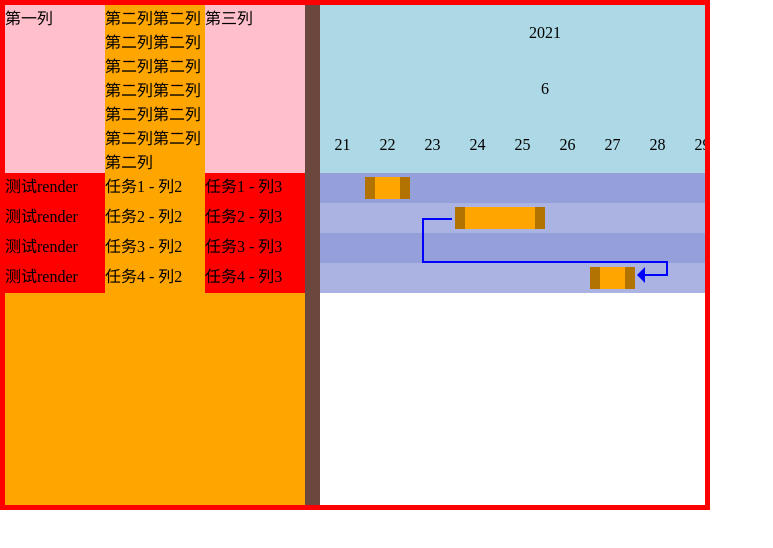
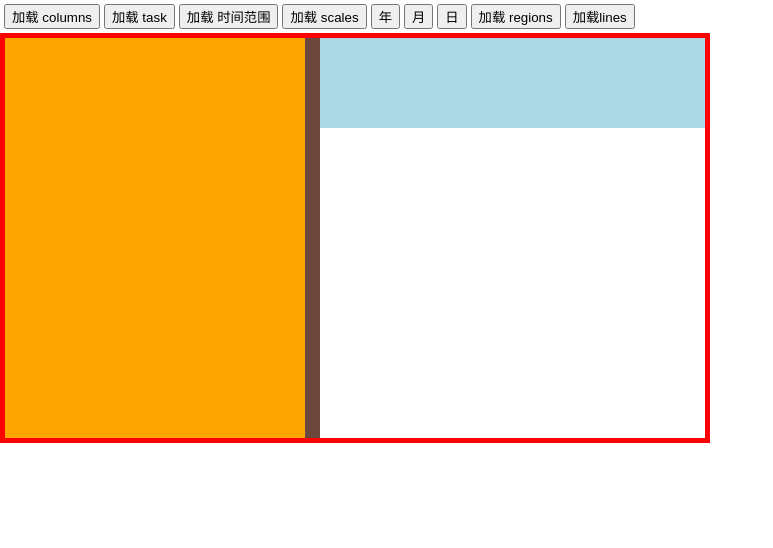
Before and after one commit to sharp08/vue2-components-cli, a Vue app: page / in a window 1280 px wide. Shown: the top 548 px of the page, without its empty margins (0-773 px from the left). Built offline with nearby package versions, Linux system fonts and the light colour scheme.

Commit message:
添加 demo，准备私有化 taskList 数据

```diff
--- a/src/App.vue
+++ b/src/App.vue
@@ -1,18 +1,16 @@
 <template>
   <div class="wrap">
-    <div class="gantt-demo-container">
-      <MyGantt />
-    </div>
+    <MyGanttDemo />
   </div>
 </template>
 
 <script>
-import MyGantt from "./components/MyGantt";
+import MyGanttDemo from "./components/MyGantt/Demo.vue";
 
 export default {
   name: "App",
   components: {
-    MyGantt,
+    MyGanttDemo,
   },
   data() {
     return {};
@@ -26,11 +24,4 @@ export default {
 body {
   margin: 0;
 }
-.wrap {
-  .gantt-demo-container {
-    height: 500px;
-    width: 700px;
-    border: 5px solid red;
-  }
-}
 </style>
--- /dev/null
+++ b/src/components/MyGantt/Demo.vue
@@ -0,0 +1,233 @@
+<template>
+  <div class="gantt-demo-container">
+    <div class="tool-bar">
+      <!-- <button @click="load">加载后台数据</button> -->
+      <button @click="loadColumns">加载 columns</button>
+      <button @click="loadTasks">加载 task</button>
+      <button @click="loadDate">加载 时间范围</button>
+      <button @click="loadScales">加载 scales</button>
+      <button @click="changeScales('year')" :style="styles('year')">年</button>
+      <button @click="changeScales('month')" :style="styles('month')">
+        月
+      </button>
+      <button @click="changeScales('day')" :style="styles('day')">日</button>
+      <button @click="loadRegions">加载 regions</button>
+      <button @click="loadLines">加载lines</button>
+    </div>
+    <div class="display-container">
+      <MyGantt
+        :startDate="startDate"
+        :endDate="endDate"
+        :scales="scales"
+        :taskList="taskList"
+        :lines="lines"
+        :columns="columns"
+        :regions="regions"
+      />
+    </div>
+  </div>
+</template>
+
+<script>
+import MyGantt from "./index";
+
+export default {
+  name: "GanttDemo",
+  data() {
+    return {
+      startDate: "",
+      endDate: "",
+      // 左侧任务列
+      columns: [],
+      // 维度
+      scales: [],
+      // 任务列表
+      taskList: [],
+      // 甘特图时间段
+      regions: [],
+      // 连接线
+      lines: [],
+    };
+  },
+  computed: {},
+  created() {},
+  mounted() {},
+  watch: {},
+  methods: {
+    load() {
+      this.loadColumns();
+      this.loadDate();
+      this.loadScales();
+      this.loadTasks();
+      this.loadRegions();
+      this.loadLines();
+    },
+    loadColumns() {
+      this.columns = [
+        {
+          text: "第一列",
+          key: "one",
+        },
+        {
+          text: "第二列第二列第二列第二列第二列第二列第二列第二列第二列第二列第二列第二列第二列第二列第二列第二列",
+          key: "two",
+        },
+        {
+          text: "第三列",
+          key: "three",
+          render: (h, params) => {
+            return h(
+              "button",
+              {
+                on: {
+                  click: () => {
+                    console.log(params);
+                  },
+                },
+              },
+              "aaa"
+            );
+          },
+        },
+      ];
+    },
+    loadDate() {
+      this.startDate = "2021-06-21";
+      this.endDate = "2021-06-30";
+    },
+    loadScales() {
+      this.scales = [
+        {
+          unit: "year",
+        },
+        {
+          unit: "month",
+        },
+        {
+          unit: "day",
+        },
+      ];
+    },
+    loadTasks() {
+      this.taskList = [
+        {
+          id: "1",
+          one: "任务1 - 列1",
+          two: "任务1 - 列2",
+          three: "任务1 - 列3",
+        },
+        {
+          id: "2",
+          one: "任务2 - 列1",
+          two: "任务2 - 列2",
+          three: "任务2 - 列3",
+        },
+        {
+          id: "3",
+          one: "任务3 - 列1",
+          two: "任务3 - 列2",
+          three: "任务3 - 列3",
+        },
+        {
+          id: "4",
+          one: "任务4 - 列1",
+          two: "任务4 - 列2",
+          three: "任务4 - 列3",
+        },
+      ];
+    },
+    loadRegions() {
+      this.regions = [
+        {
+          id: "a",
+          taskId: "1",
+          startDate: "2021-06-22",
+          endDate: "2021-06-23",
+        },
+        {
+          id: "b",
+          taskId: "2",
+          startDate: "2021-06-24",
+          endDate: "2021-06-26",
+        },
+        {
+          id: "d",
+          taskId: "4",
+          startDate: "2021-06-27",
+          endDate: "2021-06-28",
+        },
+      ];
+    },
+    loadLines() {
+      this.lines = [
+        // {
+        //   from: "a",
+        //   to: "d",
+        //   type: "start-start",
+        // },
+        // {
+        //   from: "a",
+        //   to: "d",
+        //   type: "end-end",
+        // },
+        {
+          from: "b",
+          to: "d",
+          type: "start-end",
+        },
+        // {
+        //   from: "b",
+        //   to: "d",
+        //   type: "end-start",
+        // },
+      ];
+    },
+    changeScales(unit) {
+      let temp = [...this.scales];
+      const idx = temp.findIndex((item) => item.unit === unit);
+      if (idx >= 0) {
+        temp.splice(idx, 1);
+      } else {
+        temp.push({ unit });
+      }
+      let r = [];
+      ["year", "month", "day"].forEach((str) => {
+        const o = temp.find((item) => item.unit === str);
+        if (o) {
+          r.push(o);
+        }
+      });
+      this.scales = [...r];
+    },
+    // 动态样式
+    styles(unit) {
+      const o = this.scales.find((item) => item.unit === unit);
+      if (o) {
+        return {
+          color: "red",
+          fontWeight: "bold",
+        };
+      }
+    },
+  },
+  components: {
+    MyGantt,
+  },
+};
+</script>
+
+<style scoped lang="less">
+.gantt-demo-container {
+  .tool-bar {
+    padding: 4px;
+    button {
+      margin-right: 4px;
+    }
+  }
+  .display-container {
+    height: 400px;
+    width: 700px;
+    border: 5px solid red;
+  }
+}
+</style>
--- /dev/null
+++ b/src/components/MyGantt/MyGantt.less
@@ -0,0 +1,25 @@
+#gantt-wrap {
+    display: flex;
+    height: 100%;
+    width: 100%;
+    position: relative;
+
+    .task-table {
+        background: orange;
+        flex-shrink: 0;
+        overflow: auto;
+        width: 300px;
+    }
+
+    .resize-handler {
+        width: 15px;
+        flex-shrink: 0;
+        background: rgb(107, 71, 62);
+        cursor: w-resize;
+    }
+
+    .gantt-table {
+        overflow: auto;
+        flex: 1;
+    }
+}
--- a/src/components/MyGantt/MyGantt.vue
+++ b/src/components/MyGantt/MyGantt.vue
@@ -3,7 +3,7 @@
     <TaskTable
       class="task-table"
       :columns="columns"
-      ref="aa"
+      ref="task-table"
       :taskList="taskList"
     />
     <div class="resize-handler"></div>
@@ -13,6 +13,7 @@
       :scales="scales"
       :taskList="taskList"
       :regions="regions"
+      ref="gantt-table"
       class="gantt-table"
       :lines="lines"
     />
@@ -25,113 +26,55 @@ import GanttTable from "./components/GanttTable";
 
 export default {
   name: "MyGantt",
-  props: {},
+  props: {
+    startDate: {
+      type: String,
+      required: true,
+    },
+    endDate: {
+      type: String,
+      required: true,
+    },
+    columns: {
+      type: Array,
+      required: true,
+    },
+    taskList: {
+      type: Array,
+      required: true,
+    },
+    scales: {
+      type: Array,
+      required: true,
+    },
+    regions: {
+      type: Array,
+      required: true,
+    },
+    lines: {
+      type: Array,
+      required: true,
+    },
+  },
   data() {
-    return {
-      startDate: "2021-06-21",
-      endDate: "2021-06-30",
-      // 左侧任务列
-      columns: [
-        {
-          text: "第一列",
-          key: "one",
-          render: (h) => {
-            return h("span", "测试render");
-          },
-        },
-        {
-          text: "第二列第二列第二列第二列第二列第二列第二列第二列第二列第二列第二列第二列第二列",
-          key: "two",
-        },
-        {
-          text: "第三列",
-          key: "three",
-        },
-      ],
-      // 维度
-      scales: [
-        {
-          unit: "year",
-        },
-        {
-          unit: "month",
-        },
-        {
-          unit: "day",
-        },
-      ],
-      // 任务列表
-      taskList: [
-        {
-          id: "1",
-          one: "任务1 - 列1",
-          two: "任务1 - 列2",
-          three: "任务1 - 列3",
-        },
-        {
-          id: "2",
-          one: "任务2 - 列1",
-          two: "任务2 - 列2",
-          three: "任务2 - 列3",
-        },
-        {
-          id: "3",
-          one: "任务3 - 列1",
-          two: "任务3 - 列2",
-          three: "任务3 - 列3",
-        },
-        {
-          id: "4",
-          one: "任务4 - 列1",
-          two: "任务4 - 列2",
-          three: "任务4 - 列3",
-        },
-      ],
-      // 甘特图时间段
-      regions: [
-        {
-          id: "a",
-          taskId: "1",
-          startDate: "2021-06-22",
-          endDate: "2021-06-23",
-        },
-        {
-          id: "b",
-          taskId: "2",
-          startDate: "2021-06-24",
-          endDate: "2021-06-26",
-        },
-        {
-          id: "d",
-          taskId: "4",
-          startDate: "2021-06-27",
-          endDate: "2021-06-28",
-        },
-      ],
-      // 连接线
-      lines: [
-        // {
-        //   from: "a",
-        //   to: "d",
-        //   type: "start-start",
-        // },
-        // {
-        //   from: "a",
-        //   to: "d",
-        //   type: "end-end",
-        // },
-        {
-          from: "b",
-          to: "d",
-          type: "start-end",
-        },
-        // {
-        //   from: "b",
-        //   to: "d",
-        //   type: "end-start",
-        // },
-      ],
-    };
+    return {};
+  },
+  mounted() {
+    // 监听 columns，用于动态设置甘特图表头高度
+    this.unwatch = this.$watch(
+      "columns",
+      () => {
+        // 需要动态保证左右两侧高度一致
+        this.$refs["gantt-table"].$refs[
+          "th"
+        ].style.height = `${this.$refs["task-table"].$refs["th"].clientHeight}px`;
+      },
+      { immediate: true }
+    );
+  },
+  beforeDestroy() {
+    this.unwatch();
+    this.unwatch = null;
   },
   components: {
     TaskTable,
@@ -141,28 +84,5 @@ export default {
 </script>
 
 <style scoped lang="less">
-#gantt-wrap {
-  display: flex;
-  height: 100%;
-  width: 100%;
-  position: relative;
-
-  .task-table {
-    background: orange;
-    flex-shrink: 0;
-    overflow: auto;
-    width: 300px;
-  }
-
-  .resize-handler {
-    width: 15px;
-    flex-shrink: 0;
-    background: rgb(107, 71, 62);
-    cursor: w-resize;
-  }
-  .gantt-table {
-    overflow: auto;
-    flex: 1;
-  }
-}
+@import url(./MyGantt.less);
 </style>
--- a/src/components/MyGantt/components/GanttTable/GanttTable.vue
+++ b/src/components/MyGantt/components/GanttTable/GanttTable.vue
@@ -75,9 +75,8 @@ export default {
   },
   data() {
     return {
-      // 用于渲染连接线
-      renderLines: [],
-      num: 0,
+      renderLines: [], // 用于渲染连接线
+      renderTaskList: [],
     };
   },
   computed: {
@@ -136,13 +135,30 @@ export default {
     },
   },
   mounted() {
-    // 需要动态保证左右两侧高度一致
-    this.$refs[
-      "th"
-    ].style.height = `${this.$parent.$refs["aa"].$refs["th"].clientHeight}px`;
+    // scales 发生变化 => 重新渲染 regions 和 lines
+    // regions 发生变化 => 重新渲染 regions 和 lines
+    // taskList 发生变化 => 重新渲染 regions 和 lines
+    // lines 发生变化 => 重新渲染 lines
 
+    this.unwatch = this.$watch(
+      () => {
+        return {
+          scales: this.scales,
+          renderRegions: this.renderRegions,
+          taskList: this.taskList,
+          lines: this.lines,
+        };
+      },
+      () => {
         this.renderRegionsFn();
-    this.renderLines = this.createRenderLines();
+        this.renderLines = this.renderLinesFn();
+      },
+      { immediate: true }
+    );
+  },
+  beforeDestroy() {
+    this.unwatch();
+    this.unwatch = null;
   },
   methods: {
     // 根据数据渲染 region
@@ -169,11 +185,15 @@ export default {
         this.$refs["resize_" + region.id][0].$el.style.width = w + "px";
       });
     },
-    createRenderLines() {
+    // 渲染连接线
+    renderLinesFn() {
       let r = [];
       this.lines.forEach((item) => {
-        const fromDom = this.$refs[`resize_${item.from}`][0].$el;
-        const toDom = this.$refs[`resize_${item.to}`][0].$el;
+        const fromRef = this.$refs[`resize_${item.from}`];
+        const toRef = this.$refs[`resize_${item.to}`];
+        if (fromRef && toRef) {
+          const fromDom = fromRef[0].$el;
+          const toDom = toRef[0].$el;
           // 做个映射，减少重复代码
           const map = {
             "start-start": "createSSLine",
@@ -189,6 +209,7 @@ export default {
             item.type
           );
           r.push(o);
+        }
       });
 
       return r;
--- a/src/components/MyGantt/components/TaskTable/TaskTable.less
+++ b/src/components/MyGantt/components/TaskTable/TaskTable.less
@@ -2,12 +2,10 @@
     .th {
         .tr {
             display: flex;
+            min-height: 90px;
 
             .td {
                 flex: 1;
-                // overflow: hidden;
-                // text-overflow: ellipsis;
-                // white-space: nowrap;
 
                 &:nth-child(odd) {
                     background: pink;
```
Also changed, not shown: src/components/MyGantt/components/TableCell/index.js (+11 -2 lines), src/components/MyGantt/components/TaskTable/TaskTable.vue (+5 -6 lines), src/components/MyGantt/README.md. Lines whose indentation alone changed are shown as unchanged.
